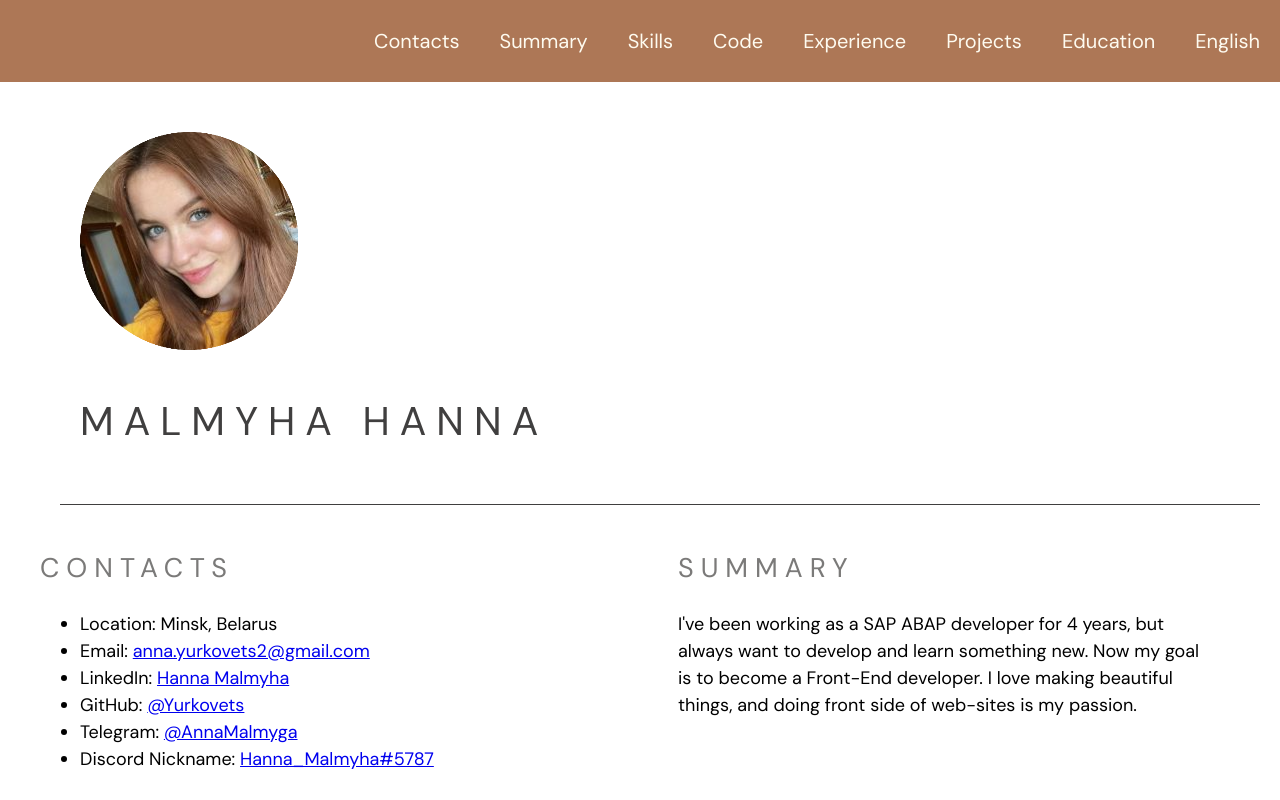
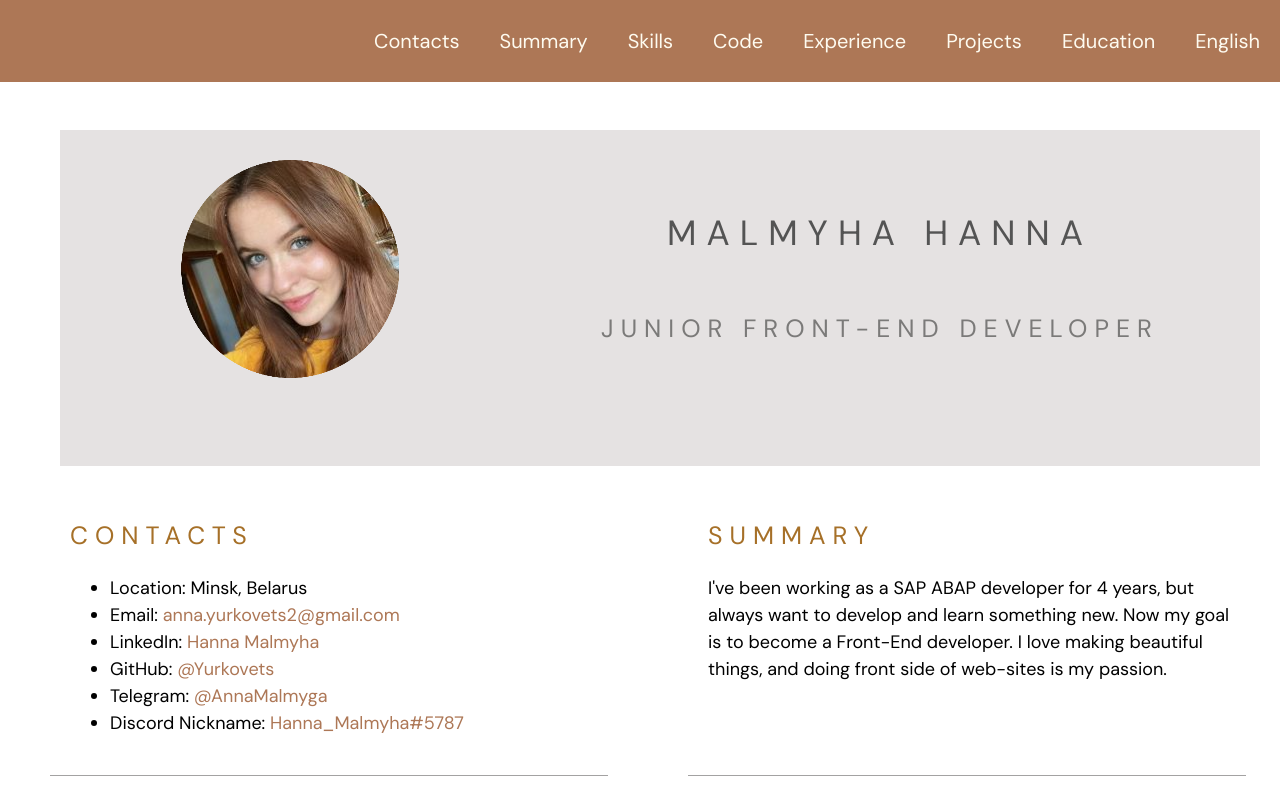
Before and after one commit to Yurkovets/rsschool-cv, a plain HTML site: page index.html in a window 1280 px wide. Shown: the top 800 px of the page. Drawn offline with Linux system fonts and the light colour scheme.

Commit message:
feat: add some styles

```diff
--- a/index.html
+++ b/index.html
@@ -30,8 +30,13 @@
         <main class="main">
             <div class="container main-container">
                 <section class="section" id="profile">
-                    <img src="assets/photo.png" alt="My image">
-                    <h1 class="section-title" id="profile-title">Malmyha Hanna</h1>
+                    <div>
+                        <img class ="profile-image" src="assets/photo.png" alt="My image">
+                    </div>
+                    <div class="profile-section-title">
+                        <h1 class="section-title profile-title" id="profile-title">Malmyha Hanna</h1>
+                        <h2 class="section-title profile-subtitle">Junior Front-End Developer</h2>
+                    </div>
                 </section>
                 <section class="section" id="contacts">
                     <h2 class="section-title">Contacts</h2>
--- a/style.css
+++ b/style.css
@@ -16,6 +16,8 @@ body {
     justify-content: space-between;
 }
 header {
+    position: fixed;
+    width: 100%;
     background-color: #ad7756;
 }
 
@@ -26,6 +28,12 @@ main {
 footer {
     background-color: #ad7756;
 }
+
+a {
+    text-decoration: none;
+    color: #ad7756;
+}
+
 .container {
     max-width: 1440px;
     margin: 0 auto;
@@ -38,6 +46,25 @@ footer {
 
 #profile {
     width: 100%;
+    background-color: #e5e2e2;
+    display: flex;
+    justify-content: space-around;
+    border-bottom: initial;
+    margin-top: 100px;
+    padding-bottom: 80px;
+    flex-wrap: wrap;
+}
+
+.profile-section-title {
+    display: flex;
+    flex-direction: column;
+    justify-content: center;
+    align-content: center;
+    text-align: center;
+}
+
+.profile-image {
+    width: 200;
 }
 
 .nav-list {
@@ -50,7 +77,6 @@ footer {
 .nav-link, .footer-item, .footer-link {
     padding: 0 20px;
     line-height: 50px;
-    text-decoration: none;
     font-size: 20px;
     color: #fefbf0;
     transition: color 0.8s;
@@ -61,8 +87,9 @@ footer {
 }
 
 .section-title {
+    font-size: 25px;
     font-weight: 100;
-    color: #7b7a79;
+    color: #a67028;
     letter-spacing: 7px;
     text-transform: uppercase;
 }
@@ -72,21 +99,30 @@ footer {
     font-size: 18px;
     line-height: 1.5;
     padding-left: 20px;
-    padding-top: 20px;
+    padding-top: 30px;
     padding-bottom: 20px;
-    border-bottom: 1px solid #403f3f;
+    border-bottom: 1px solid #a3a2a2;
     margin-left: 40px;
 }
 
-#profile-title {
-    font-size: 40px;
+.profile-title {
+    font-size: 35px;
     letter-spacing: 10px;
-    color: #403f3f;
+    color: #545454;
+}
+
+.profile-subtitle {
+    font-size: 25px;
+    color: #7b7a79;
 }
 
 #contacts, #skills, #experience, #education {
-    margin-left: 0;
+    margin-left: 30px;
     margin-right: 40px;
+}
+
+#education, #english {
+    border-bottom: initial;
 }
 
 .pre {
@@ -112,4 +148,11 @@ footer {
 .nav-list {
     justify-content: center;
 }
+header {
+    position: static;
 }
+
+#profile {
+    margin-top: 50px;
+}
+}
```
